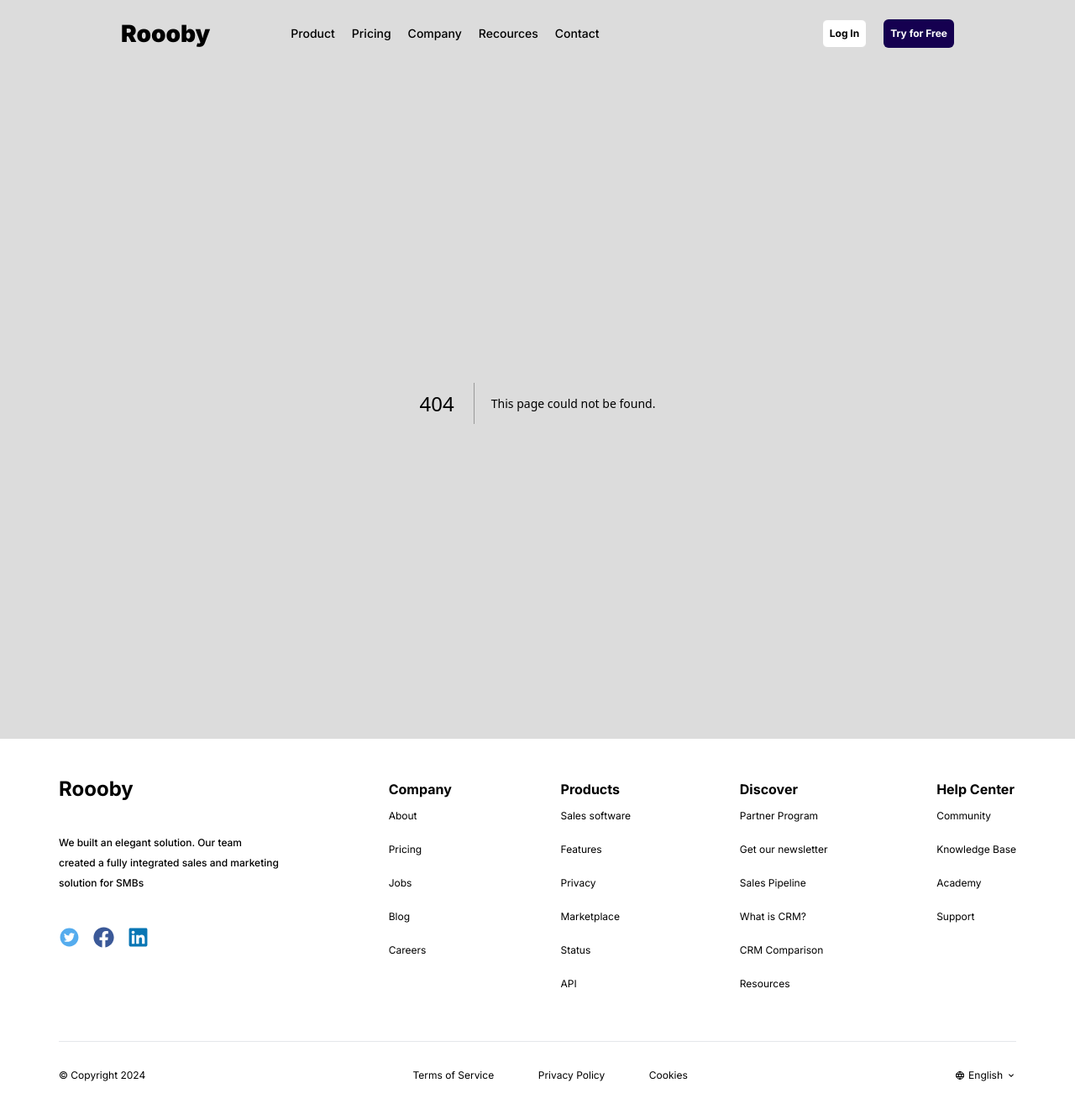
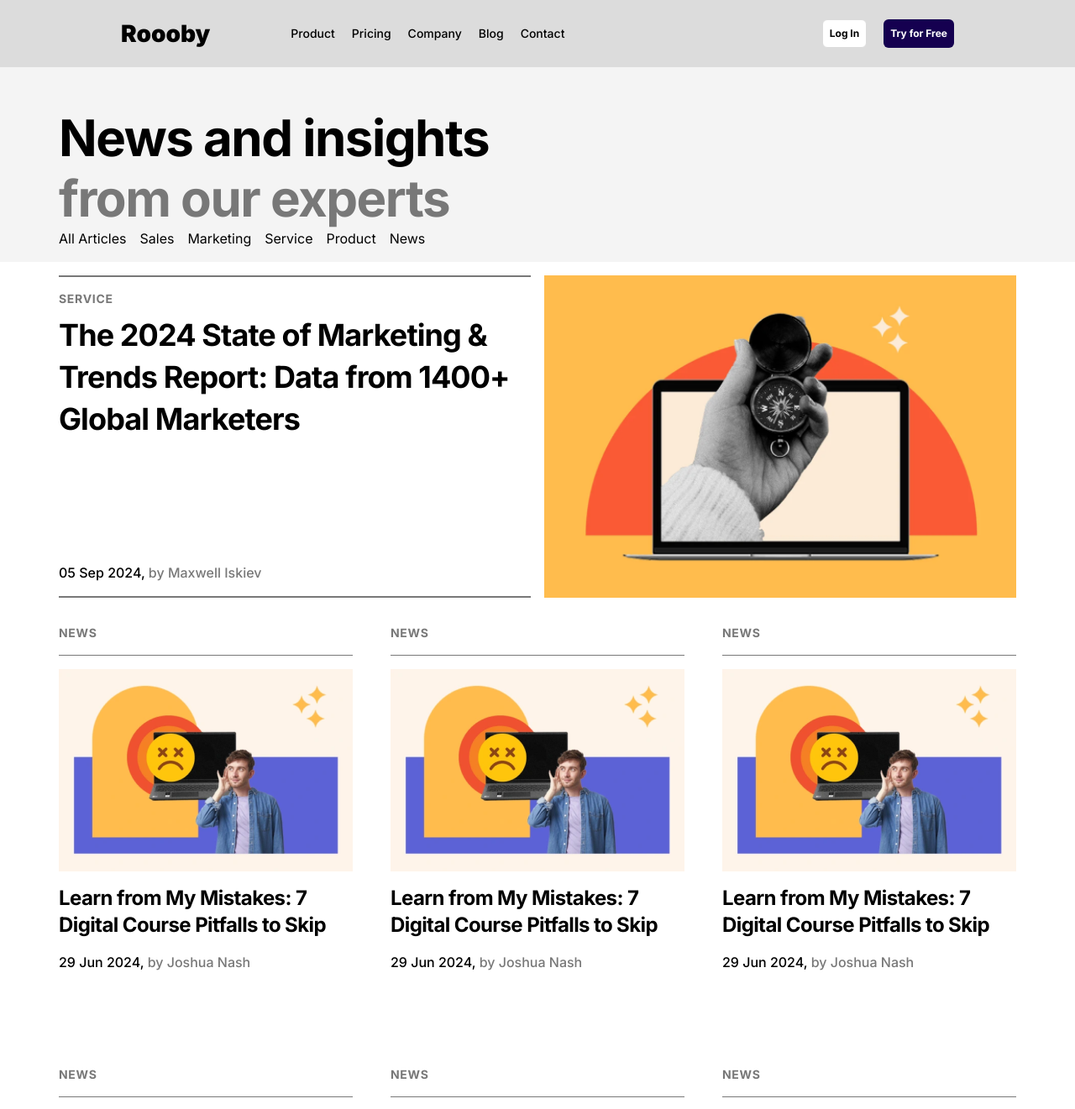
Before and after one commit to altesidriz/zing-task-2, a Next.js app: page /blog in a window 1280 px wide. Before the commit this address had no page. Shown: the top 1321 px of the page at 84% size. Built offline with nearby package versions, Linux system fonts and the light colour scheme.

Commit message:
blog page articles added

```diff
--- /dev/null
+++ b/src/app/blog/_components/article.jsx
@@ -0,0 +1,17 @@
+import Image from 'next/image';
+
+const Article = () => {
+    return (
+        <div className="w-[350px] h-auto flex flex-col gap-4">
+            <span className="font-bold text-sm tracking-wider text-[#787878]">NEWS</span>
+            <div className="w-full h-[1px] bg-[#787878]"></div>
+            <div className="relative w-full h-[241px]">
+                <Image src="/articleImages/Image2.png" alt="art" fill className="object-cover"/>
+            </div>
+            <h3 className="font-bold text-2xl leading-8 tracking-tight">Learn from My Mistakes: 7 Digital Course Pitfalls to Skip</h3>
+            <p className="font-medium text-base">29 Jun 2024,<span className="text-[#787878]"> by Joshua Nash</span></p>
+        </div>
+
+    );
+};
+export default Article;
--- /dev/null
+++ b/src/app/blog/page.jsx
@@ -0,0 +1,55 @@
+'use client';
+import { useState } from 'react';
+import Article from './_components/article';
+import Image from 'next/image';
+
+const Blog = () => {
+    let style = '';
+    const [all, setAll] = useState(false);
+    if (all) { style = 'border-green-600 border-b-2'; }
+    return (
+        <div className='m-auto w-screen h-auto bg-[#F4F4F4]'>
+            <div className="pt-12 m-auto max-w-[1140px] h-auto flex flex-col items-center justify-between">
+                <h1 className="w-1/2 font-bold text-6xl leading-[72px] tracking-tight self-start">News and insights <span className="text-[#787878]">from our experts</span></h1>
+                <ul className="w-1/2 flex flex-row gap-4 items-center self-start">
+                    <li className={`pb-4 ${style} cursor-pointer hover:text-[#DCDCDC]`}
+                        onClick={() => (setAll((prev) => (!prev)))}>
+                        All Articles
+                    </li>
+                    <li className="pb-4 cursor-pointer hover:text-[#DCDCDC]">Sales</li>
+                    <li className="pb-4 cursor-pointer hover:text-[#DCDCDC]">Marketing</li>
+                    <li className="pb-4 cursor-pointer hover:text-[#DCDCDC]">Service</li>
+                    <li className="pb-4 cursor-pointer hover:text-[#DCDCDC]">Product</li>
+                    <li className="pb-4 cursor-pointer hover:text-[#DCDCDC]">News</li>
+                </ul>
+            </div>
+            {/* FIRST ARTICLE SECTION*/}
+            <div className='m-auto w-screen h-auto bg-white'>
+                <section className="m-auto pt-4 max-w-[1140px] h-auto flex flex-row items-center justify-between gap-4">
+                    <div className="w-full h-96 py-4 flex flex-col items-start justify-between flex-1 gap-2 border-[#787878] border-y-2">
+                        <div className=" flex flex-col gap-2">
+                            <span className="font-bold text-sm tracking-wider text-[#787878]">SERVICE</span>
+                            <h2 className="font-bold text-4xl leading-[50px] tracking-tight">The 2024 State of Marketing & Trends Report: Data from 1400+ Global Marketers</h2>
+                        </div>
+                        <p className="font-medium text-base">05 Sep 2024,<span className="text-[#787878]"> by Maxwell Iskiev</span></p>
+                    </div>
+                    <div className="relative flex-1 h-96">
+                        <Image src="/articleImages/image1.png" alt="art1" fill className="object-cover" />
+                    </div>
+                </section>
+            </div>
+            {/* SECOND ARTICLES SECTION */}
+            <div className='m-auto w-screen h-auto bg-white'>
+                <div className="m-auto pt-8 max-w-[1140px] h-auto flex flex-row items-center justify-between gap-y-28 flex-wrap">
+                    <Article />
+                    <Article />
+                    <Article />
+                    <Article />
+                    <Article />
+                    <Article />
+                </div>
+            </div>
+        </div>
+    );
+};
+export default Blog;
--- a/src/components/navbar.jsx
+++ b/src/components/navbar.jsx
@@ -43,7 +43,7 @@ const Navbar = () => {
           <Link href="#" className="font-medium text-sm">Product</Link>
           <Link href="/pricing" className="font-medium text-sm">Pricing</Link>
           <Link href="#" className="font-medium text-sm">Company</Link>
-          <Link href="#" className="font-medium text-sm">Recources</Link>
+          <Link href="/blog" className="font-medium text-sm">Blog</Link>
           <Link href="#" className="font-medium text-sm">Contact</Link>
         </div>
       </div>
@@ -69,7 +69,7 @@ const Navbar = () => {
           <Link href="#" className="font-medium text-base">Product</Link>
           <Link href="/pricing" className="font-medium text-base">Pricing</Link>
           <Link href="#" className="font-medium text-base">Company</Link>
-          <Link href="#" className="font-medium text-base">Recources</Link>
+          <Link href="/blog" className="font-medium text-base">Blog</Link>
           <Link href="#" className="font-medium text-base">Contact</Link>
         </div>
       }
--- a/src/ui/unactiveBenefits.jsx
+++ b/src/ui/unactiveBenefits.jsx
@@ -4,7 +4,7 @@ const UnActiveBenefits = ({text}) => {
   return (
     <div className='w-full flex items-center justify-start gap-4'>
         <FcCheckmark style={{opacity: 0.5}}/>
-      <span className="line-through text-black opacity-50">{text}</span>
+      <p className="line-through text-black/50 opacity-50">{text}</p>
     </div>
   );
 };
```
Also changed, not shown: src/api/posts.js (added, +18 -0 lines), public/articleImages/Image1.png (added), public/articleImages/Image2.png (added).
